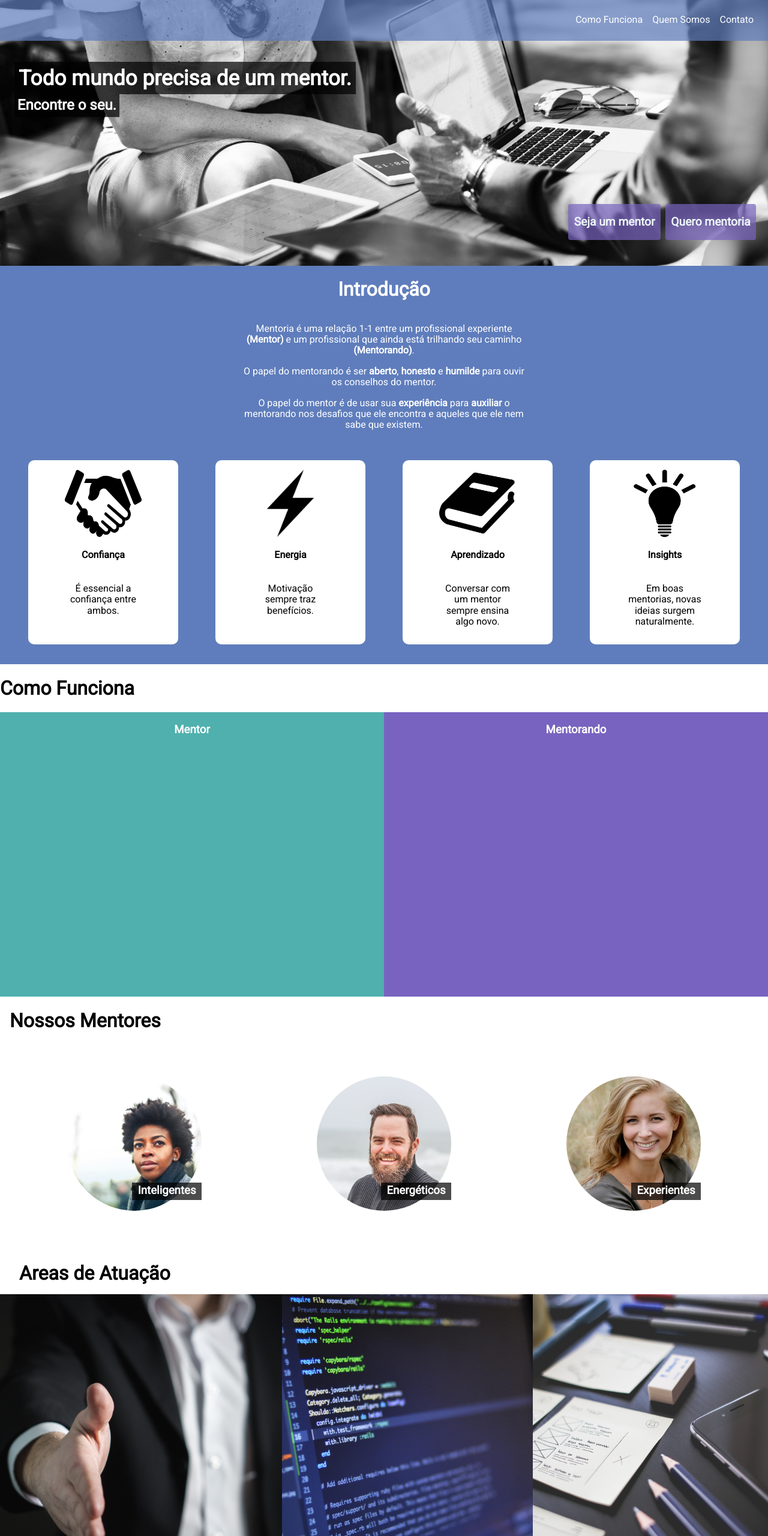
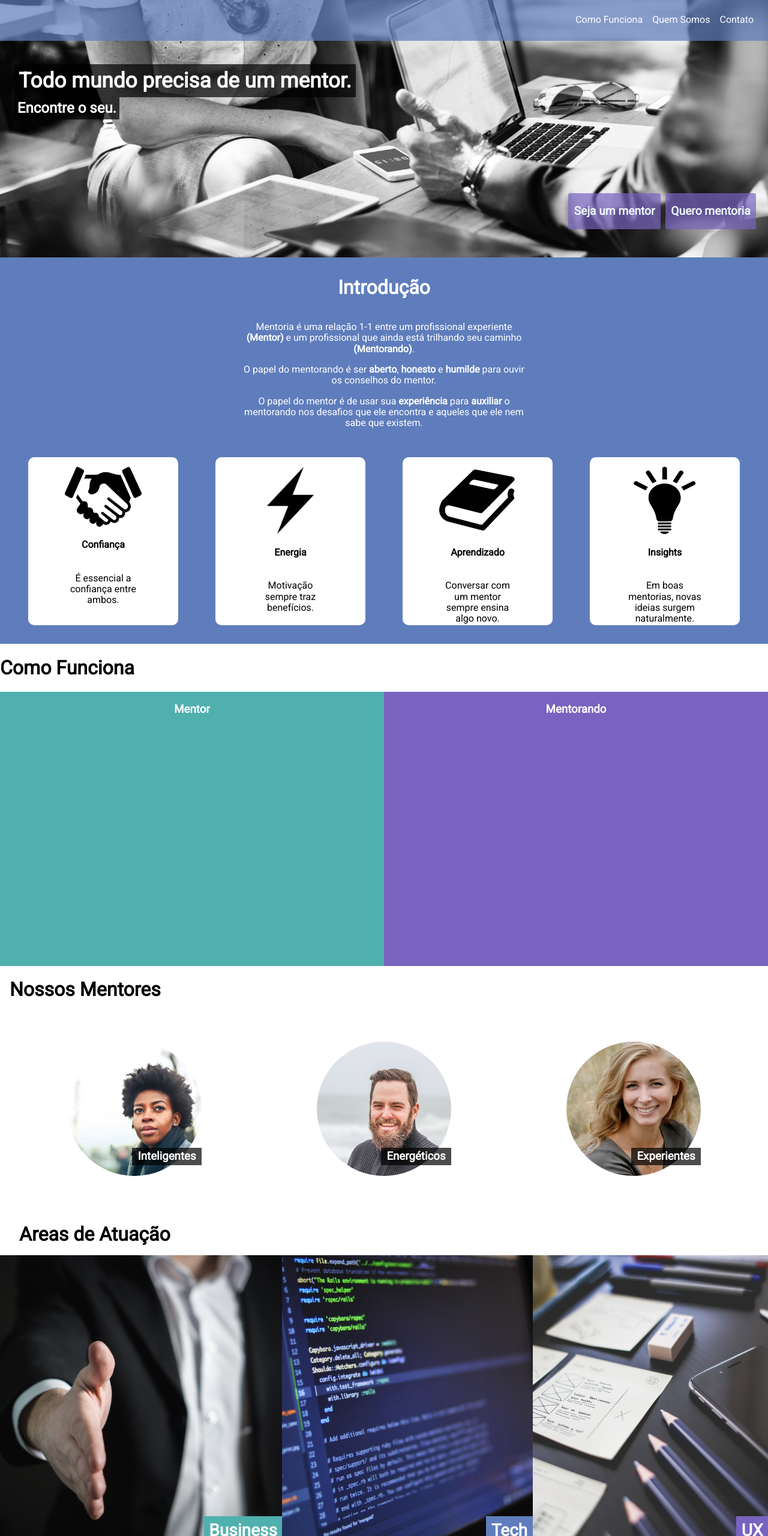
Before and after one commit to umahoracommentor/umahoracommentor, a website: page app/index.html in a window 1280 px wide. Shown: the top 2560 px of the page at 60% size. Drawn offline with Linux system fonts and the light colour scheme.

Commit message:
small fixes

```diff
--- a/app/scss/styles.scss
+++ b/app/scss/styles.scss
@@ -76,6 +76,7 @@ header {
   display: flex;
   flex-direction: column;
   justify-content: space-around;
+  padding: 1em;
 
   .hgroup {
     padding: 4em .5em;
@@ -101,6 +102,8 @@ header {
 }
 
 .introduction {
+  padding-top: 0.67em;
+  margin-top: 0;
   background-color: $secondary;
   text-align: center;
   color: white;
@@ -239,6 +242,7 @@ header {
       flex-direction: column;
     }
 
+    min-height: 28em;
     list-style-type: none;
     display: flex;
     justify-content: center;
@@ -290,7 +294,7 @@ header {
 
 .us {
   display: grid;
-  grid-template-rows: 4em auto 4em;
+  grid-template-rows: 4em auto;
 
   .us-list {
     list-style: none;
```
Also changed, not shown: app/css/styles.css.
